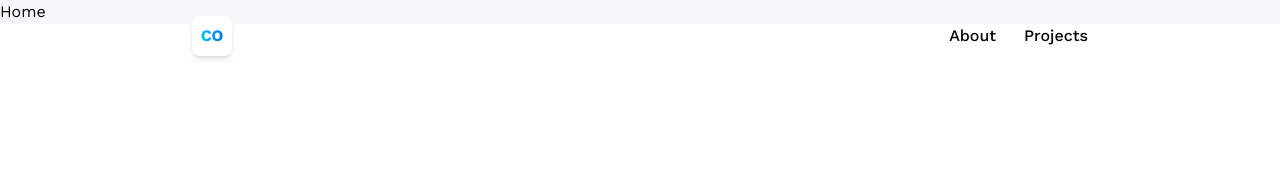
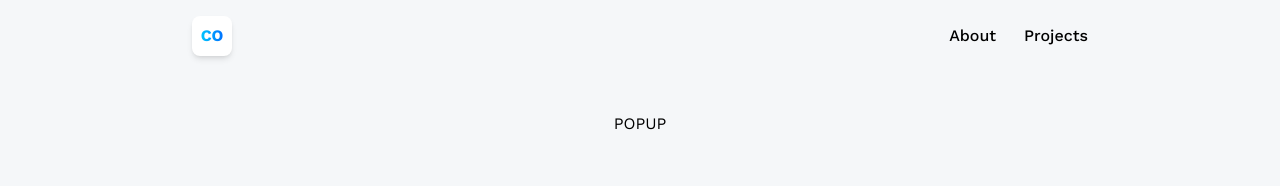
Before and after one commit to chang4oh/portfolio24a, a React (Vite) app: page / in a window 1280 px wide. Shown: the top 186 px of the page. Built offline with nearby package versions, Linux system fonts and the light colour scheme.

Commit message:
popout added, turned comment for now

```diff
--- a/src/pages/Home.jsx
+++ b/src/pages/Home.jsx
@@ -1,9 +1,13 @@
-import React from 'react'
+import React from "react";
 
 const Home = () => {
-  return (
-    <div>Home</div>
-  )
-}
+  return <section className="w-full h-screen relative">
+    <div className="absolute top-28 left-0 right-0 z-10 flex
+    items-center justify-center"
+    >
+      POPUP
+      </div>
+    </section>;
+};
 
-export default Home
+export default Home;
```
